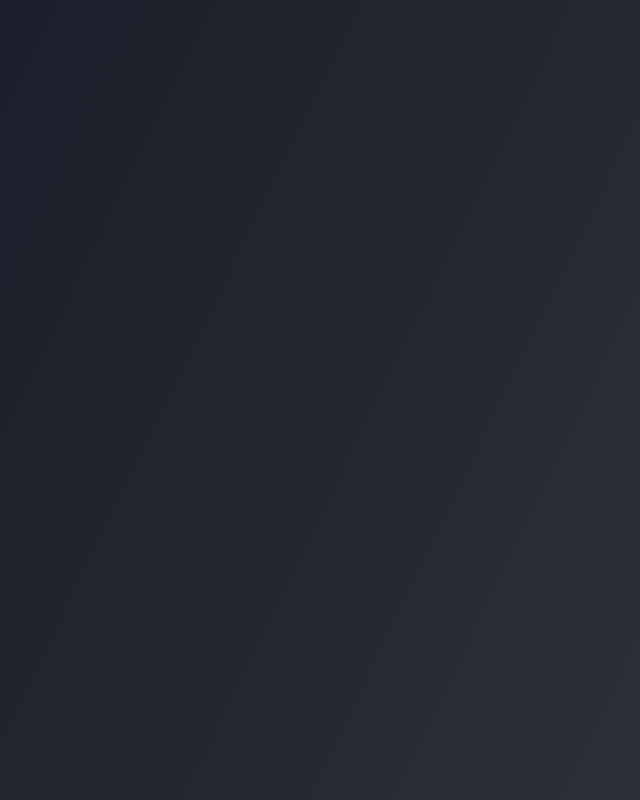
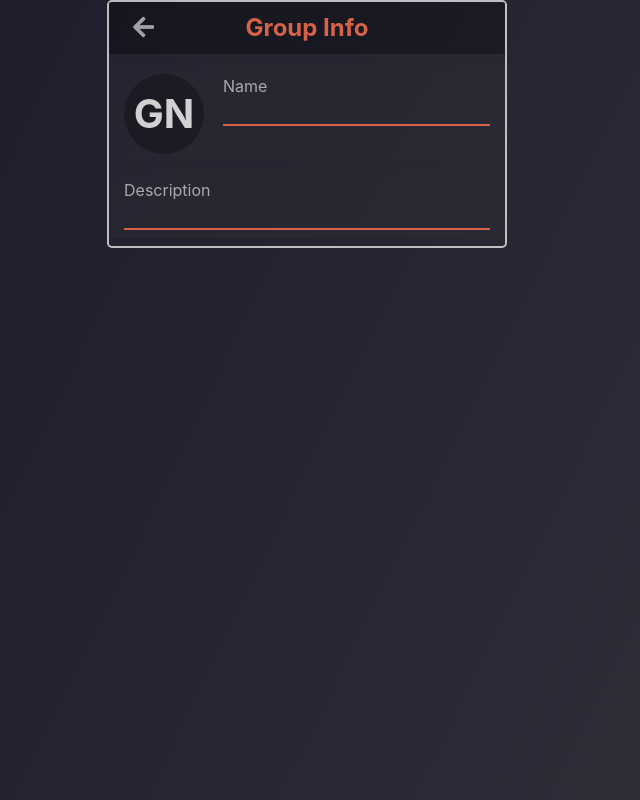
Before and after one commit to TrueChat/Frontend, a React (Create React App) app: page /group-editing in a window 1280 px wide. Shown: the whole page, without its empty margins (333-973 px from the left). Built offline with nearby package versions, Linux system fonts and the light colour scheme; the HTML template or start-up script is replaced by a standard one.

Commit message:
implemented editing info section

```diff
--- a/package.json
+++ b/package.json
@@ -3,7 +3,6 @@
   "version": "0.1.0",
   "private": true,
   "dependencies": {
-    "@fortawesome/fontawesome-free": "^5.11.2",
     "@types/jest": "^24.0.18",
     "@types/node": "^12.7.10",
     "@types/react": "^16.9.4",
@@ -42,7 +41,6 @@
   },
   "devDependencies": {
     "@types/js-cookie": "^2.2.4",
-    "@types/react-router-dom": "^5.1.0",
-    "font-awesome": "^4.7.0"
+    "@types/react-router-dom": "^5.1.0"
   }
 }
--- a/public/index.html
+++ b/public/index.html
@@ -8,6 +8,13 @@
       content="Web site created using create-react-app"
     />
     <title>TrueChat</title>
+
+    <link
+      rel="stylesheet"
+      href="https://use.fontawesome.com/releases/v5.8.2/css/all.css"
+      integrity="sha384-oS3vJWv+0UjzBfQzYUhtDYW+Pj2yciDJxpsK1OYPAYjqT085Qq/1cq5FLXAZQ7Ay"
+      crossorigin="anonymous">
+
   </head>
   <body>
     <noscript>You need to enable JavaScript to run this app.</noscript>
--- /dev/null
+++ b/src/pages/group/common/Input.scss
@@ -0,0 +1,19 @@
+@import "../../styles/Common";
+
+
+.Input {
+  $input-color: rgba(255, 255, 255, 0.8);
+
+  background-color: transparent;
+  border: 0;
+  color: $input-color;
+  width: 100%;
+  font-weight: bold;
+  padding-right: 1.5rem;
+
+  border-bottom: 0.125rem solid $ORANGE;
+
+  &:focus {
+    outline-width: 0;
+  }
+}
--- a/src/pages/group/creation/form/Input.tsx
+++ b/src/pages/group/common/Input.tsx
@@ -1,7 +1,7 @@
 import React from "react";
 
 const Input = ({value, onChange} : {value: string, onChange: (value: string) => void}) => (
-  <input className="input" onChange={(e) => onChange(e.currentTarget.value)} value={value}/>
+  <input className="Input" onChange={(e) => onChange(e.currentTarget.value)} value={value}/>
 );
 
 export default Input;
--- a/src/pages/group/creation/form/GroupCreationForm.scss
+++ b/src/pages/group/creation/form/GroupCreationForm.scss
@@ -1,27 +1,14 @@
 @import "../../../styles/Common";
 
 .Group-creation-form {
-  $input-color: rgba(255, 255, 255, 0.8);
+  @import "../../common/Input";
+  @import "../../../../widgets/InitialsAvatar";
+
   $header-bg: rgba(0, 0, 0, 0.3);
 
   border-radius: $BORDER_RADIUS;
   border-color: $OUTLINE_COLOR;
   border-width: 0.25rem;
-
-  .input {
-    background-color: transparent;
-    border: 0;
-    color: $input-color;
-    width: 100%;
-    font-weight: bold;
-    padding-right: 1.5rem;
-
-    border-bottom: 0.125rem solid $ORANGE;
-
-    &:focus {
-      outline-width: 0;
-    }
-  }
 
   .row {
     padding-top: 1rem;
@@ -54,19 +41,7 @@
   }
 
   .Initials-avatar {
-    display: block;
     $width: 4.5rem;
-    $font-size: $width / 2;
-
-    text-align: center;
-    font-size: $font-size;
-    padding-top: $font-size / 4;
     background-color: $header-bg;
-    height: $width;
-    width: $width;
-    color: $input-color;
-    font-weight: bold;
-    border-radius: 50%;
-    margin: 0 auto;
   }
 }
--- a/src/pages/group/creation/form/GroupCreationForm.tsx
+++ b/src/pages/group/creation/form/GroupCreationForm.tsx
@@ -6,7 +6,7 @@ import {
 import React from "react";
 import SubmitButton from "../../../common/SubmitButton";
 import {GroupInitialsAvatar, Spinner} from "../../../../widgets/Widgets";
-import Input from "./Input";
+import Input from "../../common/Input";
 require("bootstrap/dist/css/bootstrap.min.css");
 
 type Props = {
--- a/src/pages/group/editing/GroupEditingPage.scss
+++ b/src/pages/group/editing/GroupEditingPage.scss
@@ -1 +1,41 @@
-@import "~font-awesome/css/font-awesome.min.css";
+@import "../../styles/Common";
+
+.Group-editing-page {
+  @import "tabs/info/GroupInfoTab";
+  @import "tabs/members/GroupAddMembersTab";
+
+  max-width: 25rem;
+  border: 0.125rem solid $OUTLINE_COLOR;
+  border-radius: $BORDER_RADIUS;
+  margin: 0 auto;
+
+  .header {
+    $tab-control-width: 3rem;
+    position: relative;
+    font-size: 1.5rem;
+    font-weight: bold;
+    padding: 0.5rem $tab-control-width 0.5rem $tab-control-width;
+
+    background-color: rgba(0, 0, 0, 0.3);
+
+    .header-text {
+      color: $ORANGE;
+      text-align: center;
+    }
+
+    .previous-tab-control {
+      position: absolute;
+      width: $tab-control-width;
+      left: $tab-control-width / 2;
+      color: $TEXT_COLOR;
+      &:hover {
+        cursor: pointer;
+      }
+    }
+  }
+
+  .body {
+    padding-top: 0.25rem;
+    background-color: rgba(45, 45, 51, 0.3);
+  }
+}
--- a/src/pages/group/editing/GroupEditingPage.tsx
+++ b/src/pages/group/editing/GroupEditingPage.tsx
@@ -13,7 +13,7 @@ export default class GroupEditingPage
     };
     this.state.tabStack.push({
       header: "Group Info",
-      body: <GroupInfoTab stackController={this} />
+      body: <GroupInfoTab stackController={this} groupData={{name: "", description: ""}}/>
     });
   }
 
@@ -22,10 +22,10 @@ export default class GroupEditingPage
     return (
       <div className="Group-editing-page">
         <div className="header">
-          <div className="previous-tab" onClick={_ => this.pop()}>
-            <i className="fas fa-arrow-left" />
+          <div className="previous-tab-control" onClick={_ => this.pop()}>
+            <i className="fas fa-arrow-left "/>
           </div>
-          <div className="tab-header">
+          <div className="header-text">
             {currentTab.header}
           </div>
         </div>
--- a/src/pages/group/editing/tabs/info/GroupInfoTab.scss
+++ b/src/pages/group/editing/tabs/info/GroupInfoTab.scss
@@ -0,0 +1,18 @@
+.Group-info-tab {
+  @import "../../../common/Input";
+  @import "../../../../../widgets/InitialsAvatar";
+
+  .Initials-avatar {
+  }
+
+  .row {
+    background-color: rgba(45, 45, 55, 0.3);
+    margin: 0.5rem 0;
+    padding: 0.5rem 0;
+  }
+
+  .input-label {
+    color: $TEXT_COLOR;
+  }
+
+}
--- a/src/pages/group/editing/tabs/info/GroupInfoTab.tsx
+++ b/src/pages/group/editing/tabs/info/GroupInfoTab.tsx
@@ -1,22 +1,86 @@
 import React from "react";
 import "./GroupInfoTab.scss";
 import {StackController} from "../../GroupEditingPage";
+import {GroupInitialsAvatar} from "../../../../../widgets/Widgets";
+import Input from "../../../common/Input";
+import {GroupData} from "../../../../../services/GroupService";
 
 export default class GroupInfoTab extends React.Component<Props, State> {
 
+  constructor(props: Props) {
+    super(props);
+    this.state = {
+      groupData: {
+        name: props.groupData.name,
+        description: props.groupData.description
+      }
+    }
+  }
+
   render() {
+    const { groupData } = this.state;
     return (
-      <div>
+      <div className="Group-info-tab">
+        <div className="data-section">
+          <div className="row">
+            <div className="col-3">
+              <GroupInitialsAvatar groupData={groupData}/>
+            </div>
+            <div className="col-9">
+              <div>
+                <div className="input-label">
+                  Name
+                </div>
+              </div>
+              <div>
+                <Input value={groupData.name} onChange={this.updateGroupName}/>
+              </div>
+            </div>
+          </div>
+          <div className="row">
+            <div className="col-12">
+              <div className="input-label">
+                Description
+              </div>
+            </div>
+            <div className="col-12">
+              <Input value={groupData.description} onChange={this.updateGroupDescription}/>
+            </div>
+          </div>
+        </div>
+        <div className="group-users">
 
+        </div>
       </div>
     );
+  }
+
+  updateGroupName = (name: string) => {
+    this.setState(state => ({
+      ...state,
+      groupData: {
+        ...state.groupData,
+        name: name
+      }
+    }));
+  };
+
+  updateGroupDescription = (description: string) => {
+    this.setState(state => ({
+      ...state,
+      groupData: {
+        ...state.groupData,
+        description: description
+      }
+    }))
   }
 }
 
 type Props = {
-  stackController: StackController
+  stackController: StackController,
+  groupData: GroupData
 }
 
 type State = {
-
+  groupData: GroupData
 }
--- a/src/pages/profile/components/ProfileEditForm.scss
+++ b/src/pages/profile/components/ProfileEditForm.scss
@@ -1,5 +1,4 @@
 @import "../../styles/Common";
-@import "~font-awesome/css/font-awesome";
 
 .Profile-page .Profile-edit-form {
   padding-left: 1px;
@@ -20,10 +19,6 @@
     width: $width;
     color: $TEXT_COLOR;
     border-radius: 50%;
-    .user-image {
-      @extend .fa;
-      @extend .fa-user;
-    }
   }
 
 
--- /dev/null
+++ b/src/widgets/InitialsAvatar.scss
@@ -0,0 +1,16 @@
+.Initials-avatar {
+  display: block;
+  $width: 5rem;
+  $font-size: $width / 2;
+
+  text-align: center;
+  font-size: $font-size;
+  padding-top: $font-size / 4;
+  background-color: rgba(0, 0, 0, 0.3);
+  height: $width;
+  width: $width;
+  color: rgba(255, 255, 255, 0.8);
+  font-weight: bold;
+  border-radius: 50%;
+  margin: 0 auto;
+}
```
Also changed, not shown: 1 other file (tests, documents, lock files or other folders).
